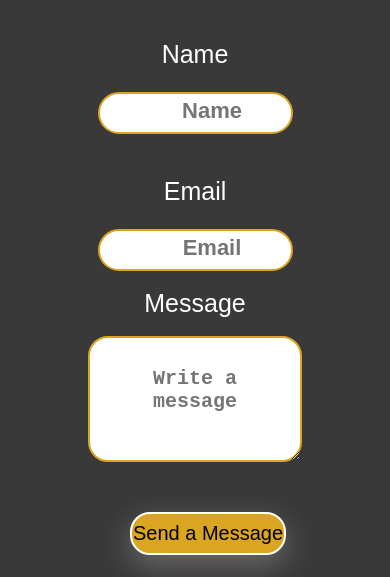
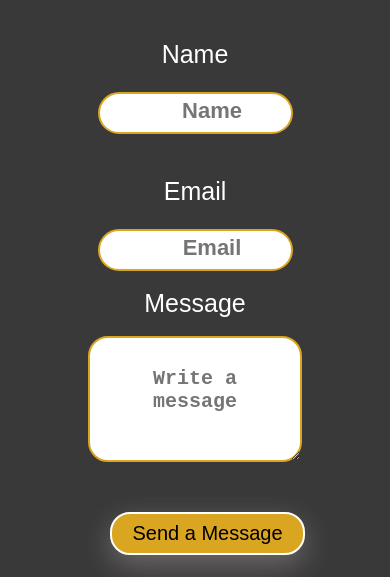
Before and after one commit to Chidex05/Portfolio-, a plain HTML site: page contact.html in a window 390 px wide. Shown: the part 257-834 px from the top of the page. Drawn offline with Linux system fonts and the light colour scheme; files whose address does not match are found by name.

Commit message:
Add files via upload

```diff
--- a/stylesheet/style.css
+++ b/stylesheet/style.css
@@ -924,7 +924,7 @@ color: white;}
         padding: 1em;
      }
      #fashion{
-        height: 95vh;
+        height: 100vh;
 
      }
 
@@ -968,9 +968,9 @@ color: white;}
         bottom:  1em;
      }
      #contactBTN{
-        width: 40%;
+        width: 50%;
         height: 5vh;
-        margin: auto 4em;
+        margin: auto 3em;
 
      }
      #input-message::placeholder{
```
